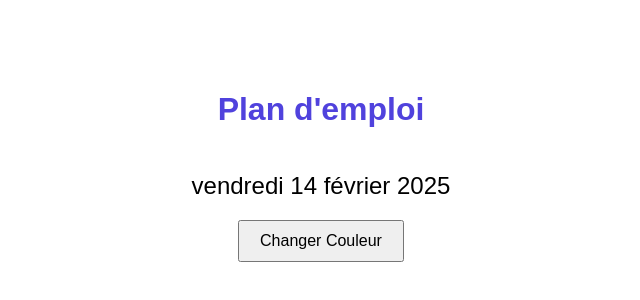
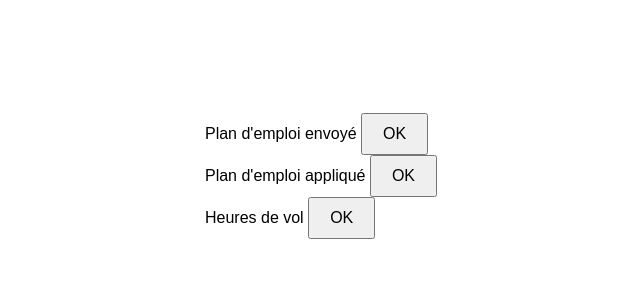
Before and after one commit to GuyaTom/plan-emploi, a plain HTML site: page index.html in a window 1280 px wide. Shown: the part 234-534 px from the top of the page, without its empty margins (319-959 px from the left). Drawn offline with Linux system fonts and the light colour scheme.

Commit message:
Update index.html

```diff
--- a/index.html
+++ b/index.html
@@ -3,14 +3,28 @@
 <head>
     <meta charset="UTF-8">
     <meta name="viewport" content="width=device-width, initial-scale=1.0">
-    <title>Plan d'emploi</title>
+    <title>Tableau de bord</title>
     <link rel="stylesheet" href="styles.css">
 </head>
 <body>
-    <h1 id="titre">Plan d'emploi</h1>
-    <p id="date"></p>
-    <button id="changerCouleurButton">Changer Couleur</button>
-
+    <div class="container">
+        <div class="date" id="date"></div>
+        <div class="voyant">
+            <div id="voyant1"></div>
+            <span>Plan d'emploi envoyé</span>
+            <button class="ok-button" onclick="changerCouleur('voyant1')">OK</button>
+        </div>
+        <div class="voyant">
+            <div id="voyant2"></div>
+            <span>Plan d'emploi appliqué</span>
+            <button class="ok-button" onclick="changerCouleur('voyant2')">OK</button>
+        </div>
+        <div class="voyant">
+            <div id="voyant3"></div>
+            <span>Heures de vol</span>
+            <button class="ok-button" onclick="changerCouleur('voyant3')">OK</button>
+        </div>
+    </div>
     <script src="script.js"></script>
 </body>
 </html>
```
